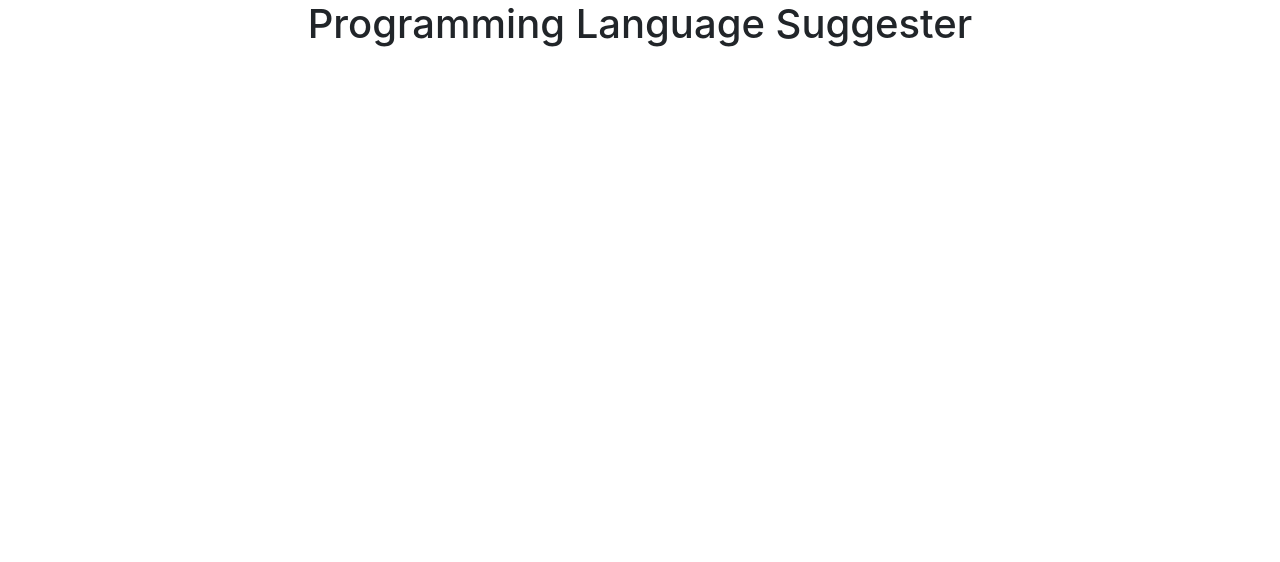
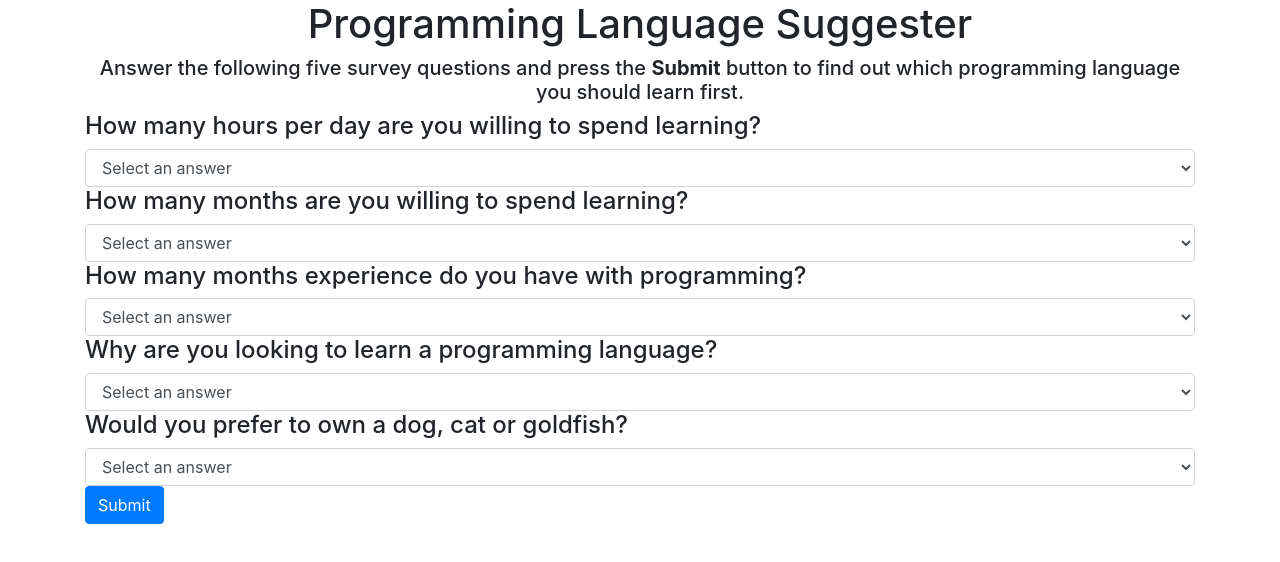
Before and after one commit to webquiza/epicodus_code_review_2, a plain HTML site: page index.html in a window 1280 px wide. Drawn offline with Linux system fonts and the light colour scheme.

Commit message:
add survey questions using select boxes

```diff
--- a/index.html
+++ b/index.html
@@ -9,9 +9,68 @@
 </head>
 <body>
   <div class="container">
-    <h1 class="center">Programming Language Suggester</h1>
 
-    <form id ="survey">
+    <div class="center">
+      <h1>Programming Language Suggester</h1>
+
+      <h5>Answer the following five survey questions and press the <strong>Submit</strong> button to find out which programming language you should learn first.</h5>
+    </div>
+
+    <form id="survey">
+
+      <div>
+        <h4>How many hours per day are you willing to spend learning?</h4>
+        <select class="form-control" id="hours">
+          <option>Select an answer</option>
+          <option>1 hour</option>
+          <option>2 hours</option>
+          <option>3 hours</option>
+        </select>
+      </div>
+
+      <div>
+        <h4>How many months are you willing to spend learning?</h4>
+        <select class="form-control" id="months">
+          <option>Select an answer</option>
+          <option>3 months</option>
+          <option>6 months</option>
+          <option>9 months</option>
+        </select>
+      </div>
+
+      <div>
+        <h4>How many months experience do you have with programming?</h4>
+        <select class="form-control" id="experience">
+          <option>Select an answer</option>
+          <option>0 months</option>
+          <option>1-2 months</option>
+          <option>2-4 months</option>
+        </select>
+      </div>
+
+      <div>
+        <h4>Why are you looking to learn a programming language?</h4>
+        <select class="form-control" id="reason">
+          <option>Select an answer</option>
+          <option>To land my first job in programming</option>
+          <option>To professionaly advance in my current career</option>
+          <option>Just for the joy of it</option>
+        </select>
+      </div>
+
+      <div>
+        <h4>Would you prefer to own a dog, cat or goldfish?</h4>
+        <select class="form-control" id="pet">
+          <option>Select an answer</option>
+          <option>dog</option>
+          <option>cat</option>
+          <option>goldfish</option>
+        </select>
+      </div>
+
+      <div>
+        <button class="btn btn-primary" type="submit">Submit</button>
+      </div>
 
     </form>
 
```
